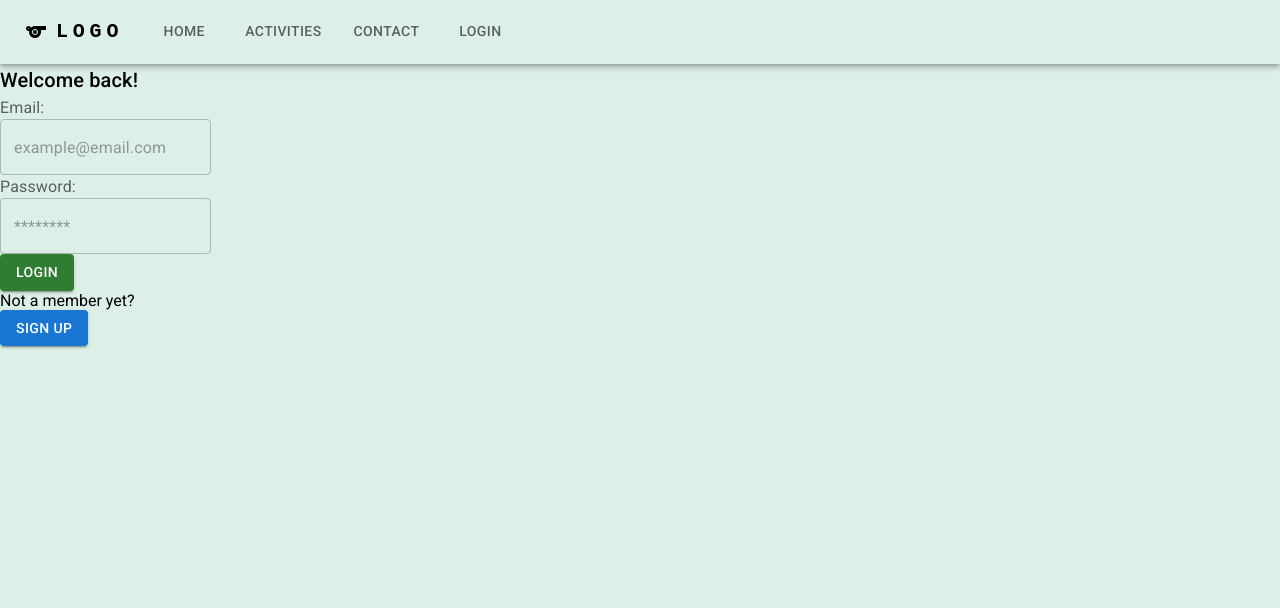
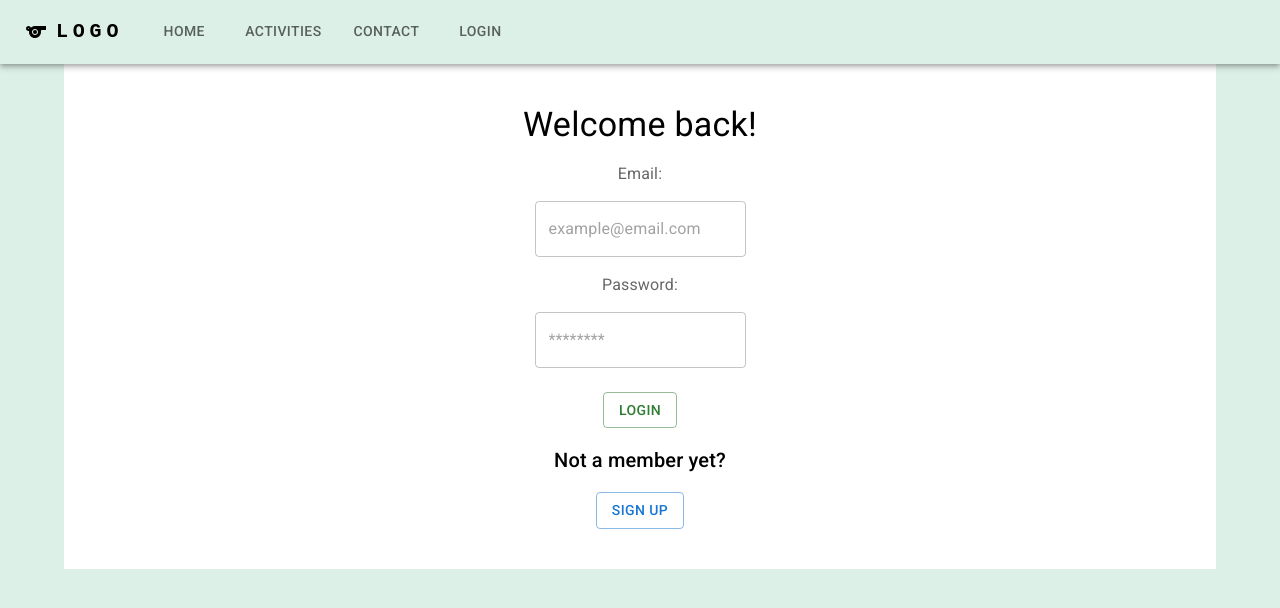
Before and after one commit to Feng-CA/sports-4-us_react, a React (Create React App) app: page /login in a window 1280 px wide. Shown: the top 608 px of the page. Built offline with nearby package versions, Linux system fonts and the light colour scheme; no server answers.

Commit message:
styles login form and adds message detail page

```diff
--- a/src/components/LoginForm.js
+++ b/src/components/LoginForm.js
@@ -1,4 +1,4 @@
-import { Button, InputLabel, TextField, Typography } from "@mui/material";
+import { Box, Button, Container, InputLabel, TextField, Typography } from "@mui/material";
 import { useState } from "react";
 import { useNavigate } from "react-router-dom";
 import { useGlobalState } from "../utils/stateContext";
@@ -46,26 +46,37 @@ const LoginForm = () => {
         })
     }
     return (
-        <>
-            <Typography variant="h6">Welcome back!</Typography>
-            {error && <p>Wrong Email/Password</p>}
-            <form onSubmit={handleSubmit}>
-                <div>
-                    <InputLabel>Email:</InputLabel>
-                    <TextField type="email" name="email" id="email" placeholder="example@email.com" value={formData.email} onChange={handleFormData}/>
-                </div>
-                <div>
-                    <InputLabel htmlFor="password">Password:</InputLabel>
-                    <TextField type="password" name="password" id="password" placeholder="********" value={formData.password} onChange={handleFormData}/>
-                </div>
-
-                <Button variant="contained" type="submit" color="success">Login</Button>
-            </form>
-            <div>
-                <p>Not a member yet?</p>
-                <Button variant="contained" onClick={() => navigate("/signup")}>Sign up</Button>
-            </div>
-        </>
+        <Container className="login_container">
+            <Box className="login_form">
+                <Typography variant="h4">Welcome back!</Typography>
+                {error && <Typography>No match that Email and/or Password</Typography>}
+                <form onSubmit={handleSubmit} sx={{width: "100%"}}>
+                    <Box marginTop={2}>
+                        <Box marginBottom={2}>
+                            <InputLabel>Email:</InputLabel>
+                        </Box>
+                        <TextField type="email" name="email" id="email" placeholder="example@email.com" value={formData.email} onChange={handleFormData}/>
+                    </Box>
+                    <Box marginTop={2}>
+                        <Box marginBottom={2}>
+                            <InputLabel htmlFor="password">Password:</InputLabel>
+                        </Box>
+                        <TextField type="password" name="password" id="password" placeholder="********" value={formData.password} onChange={handleFormData}/>
+                    </Box>
+                    <Box marginTop={3}>
+                        <Button variant="outlined" type="submit" color="success">Login</Button>
+                    </Box>
+                </form>
+                <Box>
+                    <Box marginTop={2}>
+                        <Typography variant="h6">Not a member yet?</Typography>
+                    </Box>
+                    <Box marginTop={2}>
+                        <Button variant="outlined" onClick={() => navigate("/signup")}>Sign up</Button>
+                    </Box>
+                </Box>
+            </Box>
+        </Container>
     )
 
 }
--- /dev/null
+++ b/src/components/Message.js
@@ -0,0 +1,23 @@
+import { Card, CardContent, Typography } from "@mui/material"
+import { Link } from "react-router-dom"
+
+const Message = ({message}) => {
+    return (
+
+        <Card>
+            <CardContent>
+                <Link to={`/messages/${message.id}`} style={{textDecoration: 'none'}}>
+                    <Typography variant='h5'>{message.text}</Typography>
+                </Link>
+                <Link to={`/messages/user/${message.username}`}>
+                    <Typography variant='p'>{message.username}</Typography>
+                </Link>
+                <Typography variant='p'>{message.posted}</Typography>
+            </CardContent>
+        </Card>
+
+    )
+
+}
+
+export default Message
--- a/src/components/MessageDetail.js
+++ b/src/components/MessageDetail.js
@@ -0,0 +1,39 @@
+import { Link, useParams } from "react-router-dom"
+import { useGlobalState } from "../utils/stateContext"
+import { Card, CardContent, Typography } from "@mui/material"
+
+
+const MessageDetail = () => {
+    const {store} = useGlobalState()
+    const {messageList} = store
+    const params = useParams()
+    console.log(params)
+
+    const getMessage = (id) => {
+        return messageList.find(m => m.id === parseInt(id))
+    }
+
+    const message = getMessage(params.messageId)//{text: "test message", user: "Test user"}
+    return (
+        <>
+            { message ?
+                <Card>
+                    <CardContent>
+                        <Typography variant='h5'>{message.text}</Typography>
+                        <Typography variant='p'>{message.username}</Typography>
+                        <Typography variant='p'>{message.posted}</Typography>
+                    </CardContent>
+                </Card>
+                :
+                <>
+                    <p>Message not found</p>
+                    <Link to="/messages">Go back to the main page</Link>
+                </>
+            }
+
+        </>
+    )
+
+}
+
+export default MessageDetail
--- a/src/components/Messages.js
+++ b/src/components/Messages.js
@@ -0,0 +1,27 @@
+import { useGlobalState } from '../utils/stateContext'
+import Message from './Message'
+
+const Messages = () => {
+    const {store}= useGlobalState()
+    const {messageList} = store
+
+
+    return (
+        <>
+          {messageList.length ?
+            <>
+              {messageList.map(message =>
+                <Message key={message.id} message={message}/>
+              )}
+            </>
+            :
+            <p>List of messages is empty</p>
+
+          }
+
+        </>
+    )
+
+}
+
+export default Messages
--- a/src/style.css
+++ b/src/style.css
@@ -119,3 +119,20 @@
     border: 2px solid #054ed7;
     resize: none;
 }
+
+
+/* login form styling */
+.login_container {
+    width: 40%;
+    margin: 0 auto;
+    text-align: center;
+}
+
+.login_form {
+    background: #ffffff;
+    padding: 40px 20px;
+}
+
+.login_input {
+    width: 80%;
+}
```
